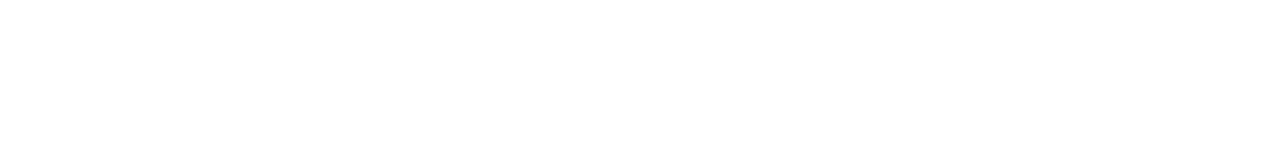
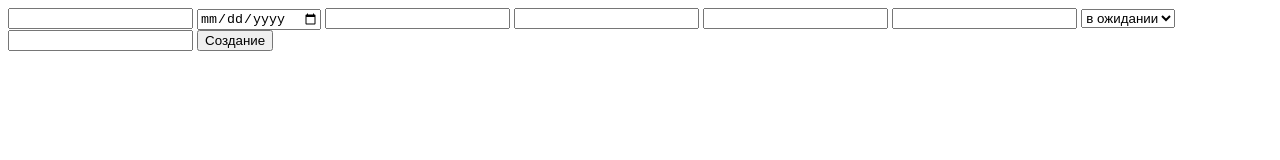
Before and after one commit to TolaFish/Demoex, a plain HTML site: page index.html in a window 1280 px wide. Drawn offline with Linux system fonts and the light colour scheme.

Commit message:
Реализована старница HTML добавления заявки

```diff
--- a/index.html
+++ b/index.html
@@ -4,8 +4,20 @@
     <title>Создание заявки</title>
 </head>
 <body>
-    <form>
-
+    <form action="http://localhost:8000/orders" method="post">
+        <input required="number" type="number"  name="number" />
+        <input required="startDate" type="date"  name="startDate" />
+        <input required="device" type="text" name="device" />
+        <input required="problemType" type="text"  name="problemType"/>
+        <input required="description" type="text" name="description" />
+        <input required="client" type="text" name="client" />
+        <select name="status">
+            <option>в ожидании</option>
+            <option>в работе</option>
+            <option>выполнено</option>
+        </select>
+        <input required="status" type=""  name="status"/>
+        <input type="submit" value="Создание" />
     </form>
 </body>
 </html>
```
